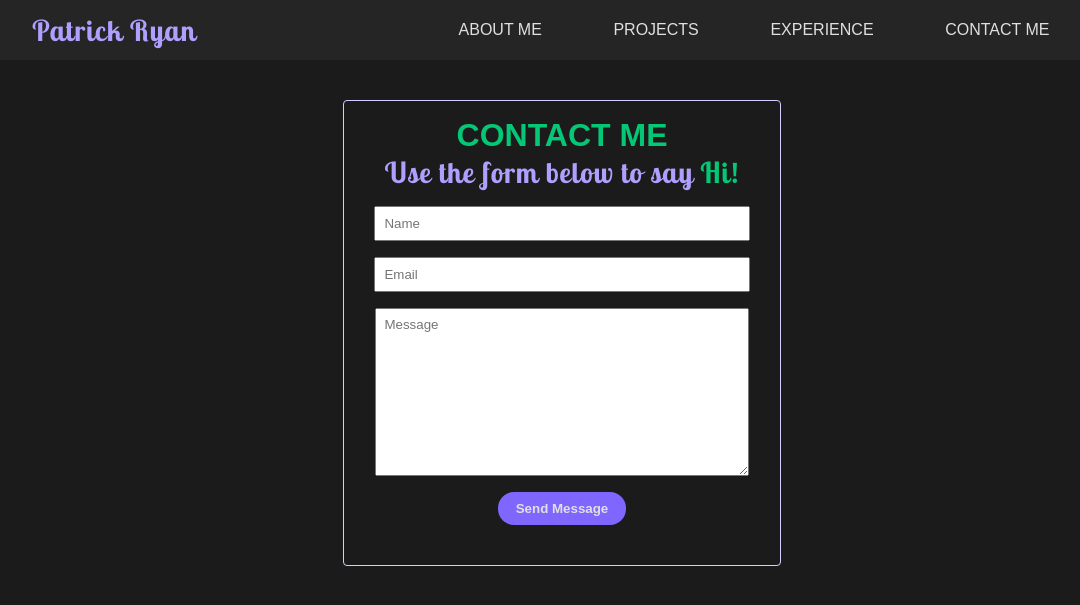
After one commit to patrickryan331/117-portfolio, a Django app: page /contact/ in a window 1280 px wide. The commit adds this page. Shown: the top 605 px of the page, without its empty margins (78-1158 px from the left). Run offline with Django 5.2, Linux system fonts and the light colour scheme.

Commit message:
class 4 - contact form - smtp email server

```diff
--- a/config/urls.py
+++ b/config/urls.py
@@ -16,11 +16,12 @@ Including another URLconf
 """
 from django.contrib import admin
 from django.urls import path, include
-from pages.views import home_view, about_view
+from pages.views import home_view, about_view, contact_view
 
 urlpatterns = [
     path('admin/', admin.site.urls),
     path('home/',home_view, name='home'),
     path('',about_view, name='about'),
     path('content/', include('content.urls')),
+    path('contact/', contact_view, name='contact'),
 ]
--- /dev/null
+++ b/pages/forms.py
@@ -0,0 +1,7 @@
+from django import forms
+
+
+class ContactForm(forms.Form):
+    name = forms.CharField(max_length=100, widget=forms.TextInput(attrs={'placeholder':  "Name"}))
+    email = forms.CharField(max_length=100, widget=forms.TextInput(attrs={'type': 'Email', 'placeholder': "Email"}))
+    message = forms.CharField(max_length=250, widget=forms.Textarea(attrs={'placeholder': "Message"}))
--- a/pages/views.py
+++ b/pages/views.py
@@ -1,4 +1,6 @@
 from django.shortcuts import render
+from .forms import ContactForm
+from django.core.mail import send_mail
 
 
 
@@ -7,3 +9,36 @@ def home_view(request):
 
 def about_view(request):
     return render(request, 'pages/about.html')
+
+def contact_view(request):
+    if request.method == 'POST':
+        #send message
+        print("Sending message")
+
+        form = ContactForm(request.POST)
+
+        if  form.is_valid():
+            print("Sending")
+
+            name = form.cleaned_data['name']
+            email = form.cleaned_data['email']
+            message = form.cleaned_data['message']
+
+            email_message = f"Name:{name}\nEmail:{email}\nMessage:{message}"
+
+            send_mail(
+                "Email from " + name,
+                email_message,
+                email,
+                ['patrick.ryan0331@gmail.com']
+            )
+
+        else:
+            print("Invalid form")
+
+    else:
+        #display form
+        form = ContactForm()
+
+    form = ContactForm()
+    return render(request, 'pages/contact.html',  {'form': form})
--- a/static/css/base.css
+++ b/static/css/base.css
@@ -70,3 +70,17 @@ p {
     justify-content: center;
     flex-direction: column;
 }
+
+
+.primary-button {
+    font-weight: bold;
+    border-radius: 1rem;
+    border: none;
+    padding: 2.5% 5%;
+    color: var(--neutral-color);
+    background: var(--primary-color-300);
+}
+
+.primary-button:hover {
+    background: linear-gradient(135deg, #7f66ff 0%, #aa99ff 100%);
+}
--- a/static/css/sections.css
+++ b/static/css/sections.css
@@ -5,7 +5,9 @@
 }
 
 .about-image-container img{
-    width: 50%;
+    width: 80%;
+    border: black 1px solid;;
+    border-radius: 25px;
 }
 .about-image-container {
     width: 30%;
@@ -95,10 +97,6 @@ a p:nth-child(4) {
     flex-wrap: wrap;
 }
 
-.experience-card:hover {
-    /* opacity: 0.7; */
-    border: solid 3.5px var(--primary-color);
-}
 
 .experience-card {
     width: 25rem;
@@ -151,3 +149,34 @@ a p:nth-child(4) {
 .about-name {
     margin-top: 1rem;
 }
+
+
+/* Contact Section */
+
+
+.contact-section #emailForm {
+    border: solid 1px var(--primary-color-100);
+    border-radius: 4px;
+    padding: 1rem 2.5rem 2.5rem;
+    margin-top: 2.5rem;
+}
+
+.contact-section input,
+.contact-section textarea {
+    padding: 0.5rem;
+    margin-bottom: 1rem;
+    width: 100%;
+}
+
+.contact-section p {
+    margin-bottom: 1rem;
+}
+
+.contact-section h2 {
+    margin-bottom: 1rem;
+}
+
+.contact-section h2 span {
+    color: var(--secondary-color-600);
+    font-family: var(--lobster-font);
+}
--- a/templates/base.html
+++ b/templates/base.html
@@ -48,7 +48,7 @@
                 <a href="{% url 'about' %}">About Me</a>
                 <a href="{% url 'projects_list' %}">Projects</a>
                 <a href="{% url 'experience_list' %}">Experience</a>
-                <a href="">Contact Me</a>
+                <a href="{% url 'contact' %}">Contact Me</a>
             </div>
         </nav>
     </header>
--- /dev/null
+++ b/templates/pages/contact.html
@@ -0,0 +1,39 @@
+{% extends 'base.html' %}
+
+{% block title %} Contact {% endblock title %}
+{% load static %}
+
+
+{% block content %}
+
+
+
+
+<section class="contact-section center-column">
+
+
+
+
+    <form id="emailForm" method="POST" action= "." class="center-column">
+        {% csrf_token %}
+        <h1>Contact Me</h1>
+        <h2>Use the form below to say <span>Hi!</span></h2>
+
+        {{ form.name }}
+        {{ form.email }}
+        {{ form.message }}
+
+        <button class="primary-button">Send Message</button>
+
+    </form>
+
+
+
+
+</section>
+
+
+
+
+
+{% endblock %}
```
Also changed, not shown: config/settings.py (+26 -0 lines).
